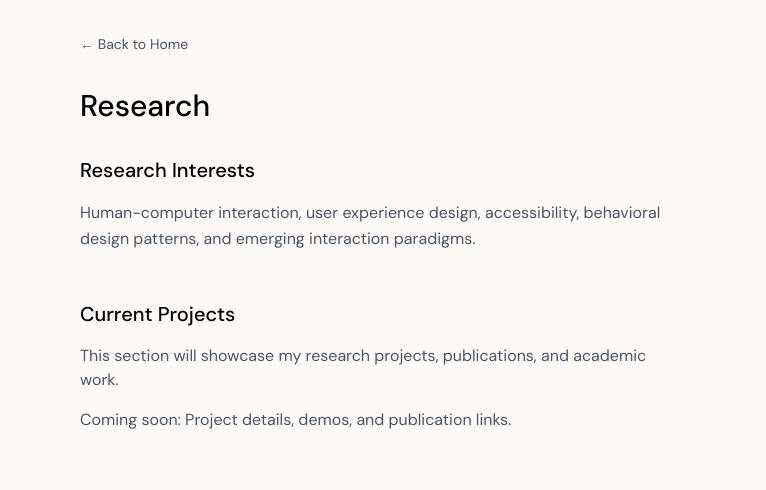
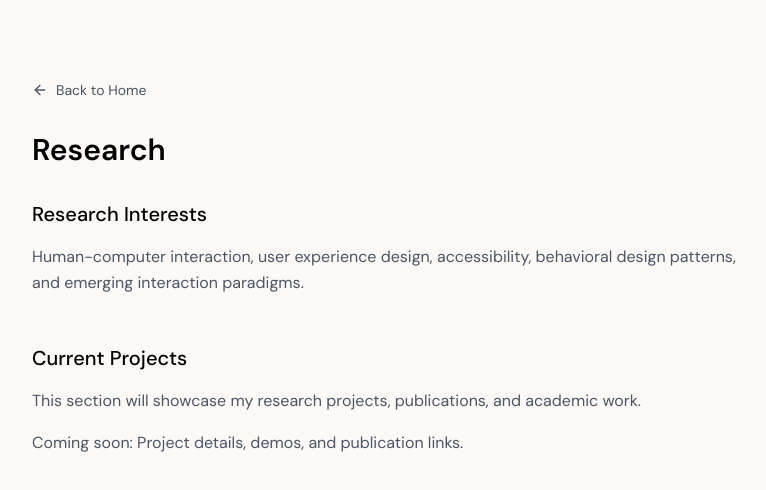
Before and after one commit to c-goenka/personal-website, a Next.js app: page /research in a window 1280 px wide. Shown: the top 490 px of the page, without its empty margins (256-1022 px from the left). Built offline with nearby package versions, Linux system fonts and the light colour scheme.

Commit message:
changed research and though pages to match home page style

```diff
--- a/src/app/research/page.tsx
+++ b/src/app/research/page.tsx
@@ -1,19 +1,21 @@
 import Link from "next/link";
+import { ArrowLeft } from "lucide-react";
 
 export default function Research() {
     return (
-        <div className="max-w-2xl mx-auto p-8">
+        <div className="max-w-3xl mx-auto px-8 py-20">
             {/* Back to Home */}
             <div className="mb-8">
                 <Link
                     href="/"
-                    className="text-gray-600 hover:text-black transition-colors text-sm"
+                    className="text-gray-600 hover:text-black transition-colors text-sm flex items-center gap-2"
                 >
-                    ← Back to Home
+                    <ArrowLeft size={16} />
+                    Back to Home
                 </Link>
             </div>
 
-            <h1 className="text-3xl font-medium mb-8">Research</h1>
+            <h1 className="text-3xl font-semibold mb-8">Research</h1>
 
             {/* Research Interests */}
             <div className="mb-12">
@@ -27,10 +29,10 @@ export default function Research() {
             {/* Placeholder for Projects */}
             <div className="mb-12">
                 <h2 className="text-xl font-medium mb-4">Current Projects</h2>
-                <p className="text-gray-600 mb-4">
+                <p className="text-gray-600 leading-relaxed mb-4">
                     This section will showcase my research projects, publications, and academic work.
                 </p>
-                <p className="text-gray-600">
+                <p className="text-gray-600 leading-relaxed">
                     Coming soon: Project details, demos, and publication links.
                 </p>
             </div>
--- a/src/app/thoughts/page.tsx
+++ b/src/app/thoughts/page.tsx
@@ -1,24 +1,26 @@
 import Link from "next/link";
+import { ArrowLeft } from "lucide-react";
 
 export default function Thoughts() {
     return (
-        <div className="max-w-2xl mx-auto p-8">
+        <div className="max-w-3xl mx-auto px-8 py-20">
             {/* Back to Home */}
             <div className="mb-8">
                 <Link
                     href="/"
-                    className="text-gray-600 hover:text-black transition-colors text-sm"
+                    className="text-gray-600 hover:text-black transition-colors text-sm flex items-center gap-2"
                 >
-                    ← Back to Home
+                    <ArrowLeft size={16} />
+                    Back to Home
                 </Link>
             </div>
 
-            <h1 className="text-3xl font-medium mb-8">Thoughts</h1>
+            <h1 className="text-3xl font-semibold mb-8">Thoughts</h1>
 
-            <p className="text-gray-600 mb-4">
+            <p className="text-gray-600 leading-relaxed mb-4">
                 This page will feature my blog posts, reflections on HCI research, design insights, and personal observations.
             </p>
-            <p className="text-gray-600">
+            <p className="text-gray-600 leading-relaxed">
                 Coming soon: Blog posts about design, research, and technology.
             </p>
         </div>
```
